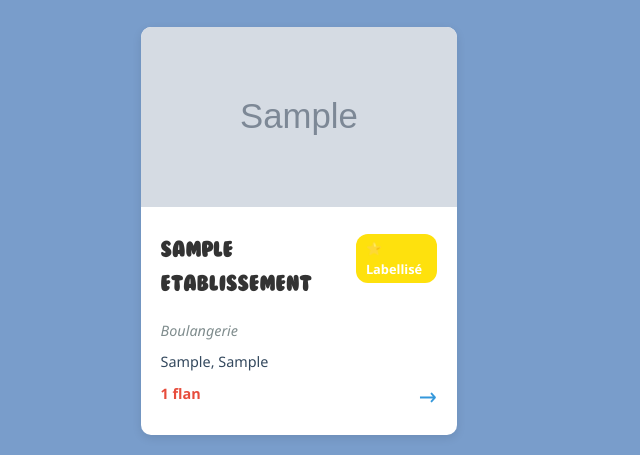
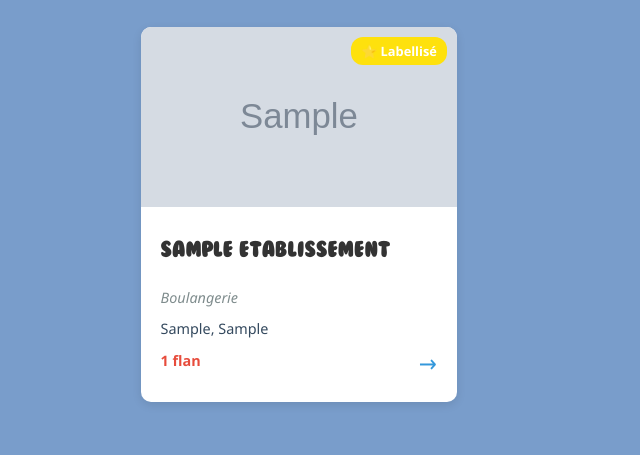
Before and after one commit to WilliamTourte/planflan2, a Flask app: page / in a window 1280 px wide. Shown: the part 788-1243 px from the top of the page, without its empty margins (0-640 px from the left). After the commit the page ends 1192 px from the top, so only its background shows below. Run offline with Flask 3, Linux system fonts and the light colour scheme; tables that the repository leaves empty hold one stand-in row (values such as "Sample post"); grey boxes marked "Sample" are stand-in pictures; some libraries are stand-ins or nearby versions.

Commit message:
Harmonisation des grilles, le badge labellisé s'affiche au dessus de la photo

```diff
--- a/app/static/css/style.css
+++ b/app/static/css/style.css
@@ -5,14 +5,12 @@
     font-weight: bold;
     font-style: normal;
 }
-
 /* Reset basique et styles globaux */
 * {
     margin: 0;
     padding: 0;
     box-sizing: border-box;
 }
-
 body {
     font-family: 'Segoe UI', Tahoma, Geneva, Verdana, sans-serif;
     line-height: 1.6;
@@ -21,36 +19,30 @@ body {
     background-color: #799dcb;
     color: #333;
 }
-
 header {
     background-color: #799dcb;
     color: white;
     padding: 0.25rem 0;
     text-align: center;
 }
-
 nav {
     background-color: #fee10d;
     padding: 0.25rem 0;
 }
-
 nav a {
     color: white;
     text-decoration: none;
     margin: 0 10px;
 }
-
 .container {
     width: 90%;
     max-width: 1200px;
     margin: 0 auto;
     padding: 10px;
 }
-
 main {
     padding: 20px 0;
 }
-
 footer {
     background-color: #799dcb;
     color: white;
@@ -60,17 +52,14 @@ footer {
     bottom: 0;
     width: 100%;
 }
-
 h1, h2, h3, h4, h5, h6 {
     font-family: 'Bubblegum', cursive !important;
 }
-
 h1 {
     text-align: center;
     margin-bottom: 30px;
     color: white; /* Pour les titres sur fond bleu */
 }
-
 /* Boutons - Version standard */
 .btn, .btn-primary, .btn-success, .btn-info, .btn-back,
 .btn-details, .btn-proposer, .btn-evaluate, .btn-submit {
@@ -91,70 +80,57 @@ h1 {
     height: 44px;
     margin: 8px 0;
 }
-
 .btn:hover, .btn-primary:hover, .btn-success:hover,
 .btn-info:hover, .btn-back:hover, .btn-details:hover,
 .btn-proposer:hover, .btn-evaluate:hover, .btn-submit:hover {
     transform: translateY(-2px);
     box-shadow: 0 5px 10px rgba(0, 0, 0, 0.15);
 }
-
 .btn:active, .btn-primary:active, .btn-success:active,
 .btn-info:active, .btn-back:active, .btn-details:active,
 .btn-proposer:active, .btn-evaluate:active, .btn-submit:active {
     transform: translateY(0);
     box-shadow: 0 2px 3px rgba(0, 0, 0, 0.1);
 }
-
 .btn-primary {
     background-color: #799dcb;
     color: white;
 }
-
 .btn-primary:hover {
     background-color: #6a8bc0;
 }
-
 .btn-success {
     background-color: #4CAF50;
     color: white;
 }
-
 .btn-success:hover {
     background-color: #45a049;
 }
-
 .btn-info {
     background-color: #3498db;
     color: white;
 }
-
 .btn-info:hover {
     background-color: #2980b9;
 }
-
 .btn-back {
     background-color: #7f8c8d;
     color: white;
 }
-
 .btn-back:hover {
     background-color: #6c7a7d;
 }
-
 .btn-details {
     background-color: #3498db;
     color: white;
     padding: 8px 18px;
     min-width: 100px;
 }
-
 .btn-proposer, .btn-evaluate {
     background-color: #4CAF50;
     color: white;
     min-width: 200px;
 }
-
 .btn-submit {
     background-color: #4CAF50;
     color: white;
@@ -162,7 +138,6 @@ h1 {
     max-width: 200px;
     margin: 20px auto 0;
 }
-
 .filter-btn {
     padding: 8px 18px;
     background-color: #ecf0f1;
@@ -172,17 +147,14 @@ h1 {
     height: auto;
     box-shadow: none;
 }
-
 .filter-btn:hover {
     background-color: #d6eaf8;
     transform: none;
 }
-
 .filter-btn.active {
     background-color: #3498db;
     color: white;
 }
-
 .btn-danger {
     background-color: #e74c3c;
     color: white;
@@ -190,8 +162,6 @@ h1 {
 .btn-danger:hover {
     background-color: #c0392b;
 }
-
-
 /* Formulaires */
 form {
     background: white;
@@ -199,18 +169,15 @@ form {
     border-radius: 8px;
     box-shadow: 0 0 10px rgba(0, 0, 0, 0.1);
 }
-
 .form-group {
     margin-bottom: 0.5rem;
 }
-
 .form-group label {
     display: block;
     margin-bottom: 5px;
     color: #333;
     font-weight: bold;
 }
-
 .form-group input,
 .form-group textarea {
     width: 100%;
@@ -219,30 +186,25 @@ form {
     border-radius: 4px;
     font-family: 'Segoe UI', Tahoma, Geneva, Verdana, sans-serif;
 }
-
 .error-message {
     color: #e74c36;
     font-size: 0.9rem;
     margin-top: 5px;
 }
-
 /* Flash messages */
 .flash-message {
     padding: 10px;
     margin: 10px 0;
     border-radius: 4px;
 }
-
 .flash-message.success {
     background-color: #4caf50;
     color: white;
 }
-
 .flash-message.danger {
     background-color: #f44336;
     color: white;
 }
-
 /* En-tête de l'établissement */
 .etablissement-header {
     background: white;
@@ -252,12 +214,10 @@ form {
     margin-bottom: 30px;
     text-align: center;
 }
-
 .etablissement-header h1 {
     color: #333 !important;
     margin: 0 0 10px 0;
 }
-
 .type-badge {
     display: inline-block;
     background: #e74c3c;
@@ -267,18 +227,15 @@ form {
     font-size: 0.9rem;
     margin-bottom: 15px;
 }
-
 .etablissement-info {
     text-align: left;
     max-width: 600px;
     margin: 0 auto;
 }
-
 .etablissement-info p {
     margin: 8px 0;
     color: #333;
 }
-
 /* Section title */
 .section-title {
     color: #2c3e50;
@@ -286,7 +243,6 @@ form {
     text-align: center;
     position: relative;
 }
-
 .section-title:after {
     content: "";
     display: block;
@@ -295,7 +251,6 @@ form {
     background: #3498db;
     margin: 10px auto;
 }
-
 /* Grille des établissements */
 .grille {
     display: grid;
@@ -303,7 +258,6 @@ form {
     gap: 25px;
     margin-top: 20px;
 }
-
 /* Cartes cliquables */
 .carte {
     text-decoration: none;
@@ -316,19 +270,16 @@ form {
     display: block;
     height: 100%;
 }
-
 .carte:hover {
     transform: translateY(-7px);
     box-shadow: 0 5px 15px rgba(0, 0, 0, 0.15);
     color: inherit;
 }
-
 .card-image {
     width: 100%;
     height: 180px;
     object-fit: cover;
 }
-
 .card-image.placeholder {
     background: linear-gradient(135deg, #f5f7fa 0%, #c3cfe2 100%);
     display: flex;
@@ -337,54 +288,46 @@ form {
     color: #7f8c8d;
     font-style: italic;
 }
-
 .card-content {
     padding: 20px;
     position: relative;
     min-height: 160px;
 }
-
 .card-header {
     display: flex;
     justify-content: space-between;
     align-items: flex-start;
     margin-bottom: 10px;
 }
-
 .carte h2 {
     margin: 0 0 8px 0;
     font-size: 1.3rem;
     color: #333 !important;
 }
-
 .type {
     color: #7f8c8d;
     font-style: italic;
     font-size: 0.9rem;
     margin: 5px 0;
 }
-
 .adresse {
     color: #34495e;
     font-size: 0.9rem;
     margin: 10px 0;
     line-height: 1.4;
 }
-
 .description {
     color: #555;
     font-size: 0.9rem;
     line-height: 1.4;
     margin: 10px 0;
 }
-
 .flans-count {
     color: #e74c3c;
     font-weight: bold;
     font-size: 0.9rem;
     margin: 10px 0;
 }
-
 .arrow {
     position: absolute;
     bottom: 20px;
@@ -393,13 +336,14 @@ form {
     color: #3498db;
     transition: all 0.2s;
 }
-
 .carte:hover .arrow {
     transform: translateX(5px);
 }
-
 /* Badge "Label La Flanterie" */
 .badge {
+    position: absolute;
+    top: 10px;
+    right: 10px;
     background: #fee10d;
     color: white;
     padding: 4px 10px;
@@ -407,8 +351,13 @@ form {
     font-size: 0.8rem;
     font-weight: bold;
     margin-left: 10px;
+    z-index: 10; /* Assure que le badge est au-dessus de l'image */
 }
-
+/* Conteneur de l'image pour positionner le badge */
+.card-image-container {
+    position: relative;
+    display: block;
+}
 /* Filtres */
 .filters {
     display: flex;
@@ -417,7 +366,6 @@ form {
     margin: 25px 0;
     flex-wrap: wrap;
 }
-
 .filter-btn {
     padding: 8px 18px;
     background: #ecf0f1;
@@ -427,16 +375,13 @@ form {
     transition: all 0.2s;
     font-weight: 500;
 }
-
 .filter-btn:hover {
     background: #d6eaf8;
 }
-
 .filter-btn.active {
     background: #3498db;
     color: white;
 }
-
 /* Grille des flans */
 .flans-grid {
     display: grid;
@@ -444,7 +389,6 @@ form {
     gap: 25px;
     margin-bottom: 30px;
 }
-
 .flan-card {
     background: white;
     border-radius: 10px;
@@ -452,49 +396,41 @@ form {
     box-shadow: 0 3px 10px rgba(0, 0, 0, 0.1);
     transition: all 0.3s ease;
 }
-
 .flan-card:hover {
     transform: translateY(-5px);
     box-shadow: 0 5px 15px rgba(0, 0, 0, 0.15);
 }
-
 .flan-card .card-content {
     padding: 20px;
     min-height: 150px;
     display: flex;
     flex-direction: column;
 }
-
 .flan-card h3 {
     margin: 0 0 10px 0;
     font-size: 1.2rem;
     color: #333 !important;
 }
-
 .flan-header {
     display: flex;
     justify-content: space-between;
     align-items: center;
     margin-bottom: 10px;
 }
-
 .flan-price {
     color: #e74c3c;
     font-weight: bold;
 }
-
 .flan-description {
     color: #555;
     flex-grow: 1;
     margin: 10px 0;
     line-height: 1.5;
 }
-
 .flan-actions {
     margin-top: auto;
     text-align: right;
 }
-
 .btn-details {
     display: inline-block;
     padding: 8px 15px;
@@ -505,11 +441,9 @@ form {
     font-weight: bold;
     transition: background 0.2s;
 }
-
 .btn-details:hover {
     background: #2980b9;
 }
-
 /* ===== Page Flan ===== */
 /* Conteneur principal du flan */
 .flan-detail-container {
@@ -519,30 +453,25 @@ form {
     box-shadow: 0 3px 10px rgba(0, 0, 0, 0.1);
     margin-bottom: 30px;
 }
-
 /* En-tête du flan */
 .flan-header {
     text-align: center;
     margin-bottom: 30px;
 }
-
 .flan-title {
     color: #2c3e50;
     margin-bottom: 15px;
 }
-
 .flan-description {
     color: #555;
     font-size: 1.1em;
     margin-bottom: 10px;
 }
-
 .flan-price {
     color: #e74c3c;
     font-weight: bold;
     font-size: 1.2em;
 }
-
 /* Section des boutons */
 .flan-actions {
     display: flex;
@@ -551,19 +480,16 @@ form {
     flex-wrap: wrap;
     gap: 15px;
 }
-
 /* Section des évaluations */
 .evaluations-section {
     margin-top: 30px;
 }
-
 .evaluations-title {
     color: #2c3e50;
     margin-bottom: 20px;
     font-family: 'Bubblegum', cursive !important;
     text-align: center;
 }
-
 .evaluation-card {
     border: 1px solid #eee;
     border-radius: 8px;
@@ -571,40 +497,33 @@ form {
     margin-bottom: 20px;
     background: #f9f9f9;
 }
-
 .evaluation-content {
     display: flex;
     flex-direction: column;
     gap: 15px;
 }
-
 .evaluation-left {
     flex: 1;
 }
-
 .evaluation-right {
     text-align: center;
     margin-top: 15px;
 }
-
 .evaluation-notes {
     display: grid;
     grid-template-columns: repeat(2, 1fr);
     gap: 10px;
     margin-bottom: 15px;
 }
-
 .note-item {
     background: #f0f8ff;
     padding: 8px;
     border-radius: 5px;
 }
-
 .note-item p {
     margin: 0;
     color: #3498db;
 }
-
 .evaluation-moyenne {
     background: #e8f5e9;
     padding: 10px;
@@ -612,26 +531,22 @@ form {
     text-align: center;
     margin-bottom: 15px;
 }
-
 .evaluation-moyenne strong {
     color: #4CAF50;
     font-size: 1.2em;
 }
-
 .evaluation-comment {
     background: #fff;
     padding: 15px;
     border-radius: 5px;
     border: 1px solid #eee;
 }
-
 .evaluation-photo {
     max-width: 100%;
     max-height: 200px;
     border-radius: 5px;
     box-shadow: 0 2px 5px rgba(0, 0, 0, 0.1);
 }
-
 .no-evaluations {
     text-align: center;
     padding: 30px;
@@ -639,18 +554,15 @@ form {
     border-radius: 8px;
     color: #7f8c8d;
 }
-
 .no-evaluations i {
     font-size: 2em;
     color: #ccc;
     margin-bottom: 10px;
 }
-
 /* Boutons avec icônes */
 .btn-with-icon i {
     margin-right: 8px;
 }
-
 .btn-with-icon small {
     display: block;
     font-size: 0.7em;
@@ -658,7 +570,6 @@ form {
     margin-top: 2px;
     opacity: 0.9;
 }
-
 /* Message "Aucun résultat" */
 .no-results {
     grid-column: 1 / -1;
@@ -668,23 +579,19 @@ form {
     border-radius: 10px;
     box-shadow: 0 2px 8px rgba(0, 0, 0, 0.1);
 }
-
 .no-results p {
     margin-bottom: 15px;
     color: #7f8c8d;
 }
-
 /* Animation */
 @keyframes pulse {
     0% { transform: scale(1); }
     50% { transform: scale(1.02); }
     100% { transform: scale(1); }
 }
-
 .carte:hover {
     animation: pulse 0.3s ease;
 }
-
 /* Section "Ajouter un flan" */
 .ajouter-flan-section {
     background: white;
@@ -693,39 +600,32 @@ form {
     box-shadow: 0 0 10px rgba(0, 0, 0, 0.1);
     margin-top: 20px;
 }
-
 .ajouter-flan-section h3 {
     color: #2c3e50;
     text-align: center;
     margin-bottom: 20px;
     font-family: 'Bubblegum', cursive !important;
 }
-
 /* Responsive */
 @media (max-width: 768px) {
     .grille,
     .flans-grid {
         grid-template-columns: 1fr;
     }
-
     .carte,
     .flan-card .card-content {
         min-height: auto;
     }
-
     .container {
         padding: 10px;
     }
-
     .carte {
         border-radius: 8px;
     }
-
     .card-content {
         padding: 15px;
     }
 }
-
 @media (max-width: 480px) {
     .container {
         padding: 10px;
--- a/app/templates/liste_etablissements.html
+++ b/app/templates/liste_etablissements.html
@@ -104,15 +104,19 @@ window.initMap = function() {
        data-id="{{ etablissement.id_etab }}"
        data-lat="{{ etablissement.latitude }}"
        data-lng="{{ etablissement.longitude }}">
+        <div class="card-image-container">
             {% if etablissement.photos %}
                 <img src="{{ url_for('static', filename='uploads/' + etablissement.photos[0].path) }}" alt="{{ etablissement.nom }}" class="card-image">
             {% else %}
                 <div class="card-image placeholder"><span>Pas de photo</span></div>
             {% endif %}
+            {% if etablissement.label %}
+                <span class="badge">⭐ Labellisé</span>
+            {% endif %}
+        </div>
         <div class="card-content">
             <div class="card-header">
                 <h2>{{ etablissement.nom | enlever_accents }}</h2>
-                    {% if etablissement.label %}<span class="badge">⭐ Labellisé</span>{% endif %}
             </div>
             <p class="type">{{ etablissement.type_etab.value }}</p>
             <p class="adresse">{{ etablissement.adresse }}, {{ etablissement.ville }}</p>
@@ -131,5 +135,7 @@ window.initMap = function() {
     </div>
     {% endfor %}
 </div>
+
+
 </div>
 {% endblock %}
```
Lines whose indentation alone changed are shown as unchanged.
